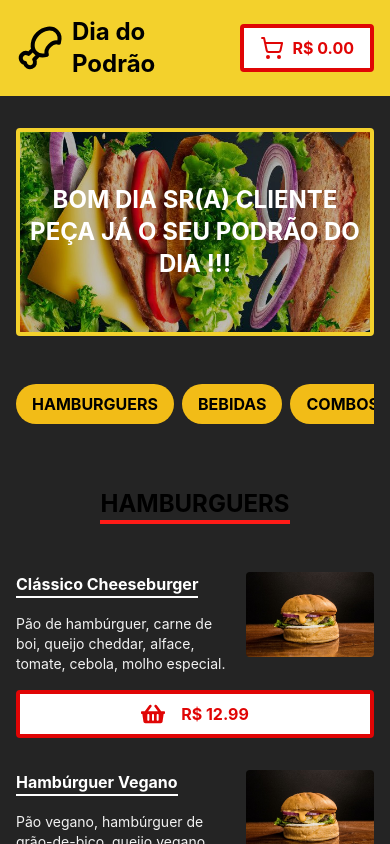
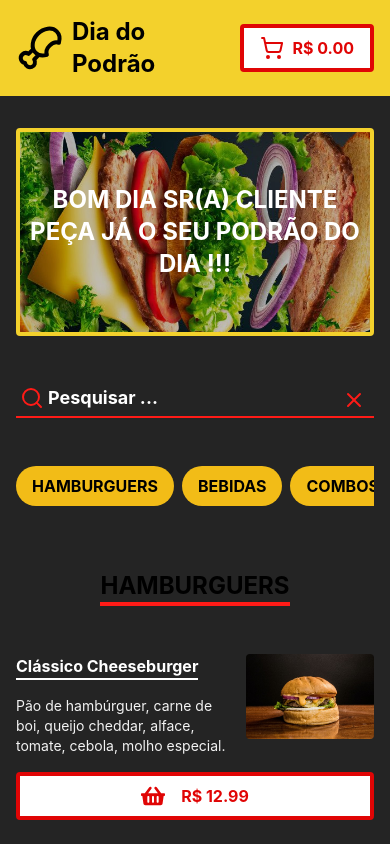
Before and after one commit to Arthur-Gab/dia-do-podrao, a React (Vite) app: page / in a window 390 px wide. Shown: the top 844 px of the page. Built offline with nearby package versions, Linux system fonts and the light colour scheme.

Commit message:
Projeto finalizado - 'front-end' - UI interativa e responsiva

```diff
--- a/src/components/AvailableFoodStuffs/index.jsx
+++ b/src/components/AvailableFoodStuffs/index.jsx
@@ -1,12 +1,40 @@
 import FoodItem from "../../layout/FoodItem";
+import { LuSearch } from "react-icons/lu";
 
 function AvailableFoodStuffs(props) {
-	const foodItemsList = props.content.map((item) => (
-		<FoodItem
-			key={item.id}
-			item={item}
-		/>
-	));
+	/*
+	Retornar somente os itens que possuem o nome ou description
+	igual ao valor do input, caso este tenha no minimo 1 caracter
+	*/
+	// props.content.map((item) => (
+	// 	<FoodItem
+	// 		key={item.id}
+	// 		item={item}
+	// 	/>
+	// ));
+	const foodItemsList = props.content
+		.filter((item) => {
+			if (props.getSearchedItem.length === 0) {
+				return item;
+			} else {
+				// Se a drescrição ou nome tiver o valor digitado
+				// retornar o item
+				if (
+					item.description
+						.toLowerCase()
+						.includes(props.getSearchedItem.toLowerCase()) ||
+					item.name.toLowerCase().includes(props.getSearchedItem.toLowerCase())
+				) {
+					return item;
+				}
+			}
+		})
+		.map((item) => (
+			<FoodItem
+				key={item.id}
+				item={item}
+			/>
+		));
 
 	return (
 		<section
@@ -21,8 +49,18 @@ function AvailableFoodStuffs(props) {
 			</h2>
 			<ul
 				aria-label="Lista de produtos"
-				className="lg:grid lg:grid-cols-2 lg:justify-items-center 2xl:grid-cols-3"
+				className={`${
+					foodItemsList.length > 0
+						? "lg:grid lg:grid-cols-2 lg:justify-items-center 2xl:grid-cols-3"
+						: "items-center flex flex-col gap-4 text-white-a6 font-bold  sm:text-lg max-sm:text-base"
+				}`}
 			>
+				{foodItemsList.length === 0 && (
+					<>
+						<h3>Infelizmente, não possuimos o item que você procura...</h3>
+						<LuSearch size={48} />
+					</>
+				)}
 				{foodItemsList}
 			</ul>
 		</section>
--- a/src/components/Filters/index.jsx
+++ b/src/components/Filters/index.jsx
@@ -1,29 +1,80 @@
 import QuickFilter from "../../layout/QuickFilter";
+import { LuSearch, LuX } from "react-icons/lu";
 
 function Filters(props) {
+	function getInputValue(e) {
+		props.onSearchItem(e.target.value);
+	}
+
+	function onResetInputValue() {
+		props.onSearchItem("");
+	}
+
 	return (
-		<div className="flex gap-2 overflow-x-auto pb-4 h-fit min-[519px]:justify-center sm:gap-4">
+		<>
+			<form
+				className="flex max-w-5xl w-full mx-auto items-center"
+				onReset={onResetInputValue}
+			>
+				<fieldset className="relative flex items-center pb-1 border-b-red border-b-2 w-full max-w-5xl mx-auto">
+					<LuSearch
+						size={24}
+						className="text-red absolute left-1"
+					/>
+					<label
+						htmlFor="searchFoods"
+						className="sr-only"
+					>
+						Pesquisar ...
+					</label>
+					<input
+						type="text"
+						id="searchFoods"
+						placeholder="Pesquisar ..."
+						className="w-full text-lg pl-8 bg-transparent placeholder:text-white text-white font-bold"
+						onChange={getInputValue}
+						value={props.inputValue}
+					/>
+				</fieldset>
+				<button
+					className="text-red border-b-red border-b-2 px-2 p-1"
+					type="reset"
+					aria-label="Limpar valor"
+				>
+					<LuX
+						size={24}
+						aria-hidden={true}
+						focusable={false}
+					/>
+				</button>
+			</form>
+			<div
+				className="flex gap-2 overflow-x-auto pb-4 h-fit min-[519px]:justify-center sm:gap-4"
+				tabIndex={-1}
+				aria-label={"Pesquisa rápida"}
+			>
 				<QuickFilter
 					label={"hamburguers"}
 					btnState={props.availableFoodStuffs.includes("hamburguers")}
-				onClick={props.onChangeAvailableFoodStuffs}
+					onClick={props.onFilterSection}
 				/>
 				<QuickFilter
 					label={"bebidas"}
 					btnState={props.availableFoodStuffs.includes("bebidas")}
-				onClick={props.onChangeAvailableFoodStuffs}
+					onClick={props.onFilterSection}
 				/>
 				<QuickFilter
 					label={"combos"}
 					btnState={props.availableFoodStuffs.includes("combos")}
-				onClick={props.onChangeAvailableFoodStuffs}
+					onClick={props.onFilterSection}
 				/>
 				<QuickFilter
-				label={"alcoólico"}
+					label={"alcoolico"}
 					btnState={props.availableFoodStuffs.includes("alcoolico")}
-				onClick={props.onChangeAvailableFoodStuffs}
+					onClick={props.onFilterSection}
 				/>
 			</div>
+		</>
 	);
 }
 
--- a/src/components/FoodStuffs/index.jsx
+++ b/src/components/FoodStuffs/index.jsx
@@ -7,15 +7,20 @@ import { DUMMY_PRODUCTS } from "../../DUMMY_PRODUCTS.JS";
 function FoodStuffs() {
 	// Serve para controlar a se os botões Hamburguer, Bebidas, Combos, ALcoolico estão marcados
 	const [availableFoodStuffs, setAvailableFoodStuffs] = useState([]);
-
+	const [serachedItem, setSearchedItem] = useState("");
 	/*
-		o available vai definir se o AvailableFoodStuffs aparece de 2 formas:
-		 - O estado do botão daquele AvailableFoodStuffs, exemplo, btn Hamburguer está ativado, a AvailableFoodStuffs dos Hamburguer aparece e
+		o availableFoodStuffs - State, vai definir se o <AvailableFoodStuffs/> aparece de 2 formas:
+		 - O estado do botão daquele <AvailableFoodStuffs/>, exemplo, btn Hamburguer está ativado, a <AvailableFoodStuffs/> dos Hamburguer aparece e
 		 as demais somente se seus respectivos botões também estiverem ativados (com X)
-		 - Todos os AvailableFoodStuffs estão com seus botões desativados (sem X)
+		 - Todos os <AvailableFoodStuffs/> estão com seus botões desativados (sem X)
 	*/
 
-	function handlerAddOrRemoveAvailableFoods(label) {
+	function handlerSetInputValue(enteredValue) {
+		setSearchedItem(enteredValue);
+	}
+
+	function handlerFilterSection(label) {
+		// label definido pelo nome do QuickFilter
 		const newState = availableFoodStuffs.includes(label)
 			? availableFoodStuffs.filter((item) => item !== label)
 			: [...availableFoodStuffs, label];
@@ -28,14 +33,17 @@ function FoodStuffs() {
 			<Banner />
 
 			<Filters
-				onChangeAvailableFoodStuffs={handlerAddOrRemoveAvailableFoods}
+				onFilterSection={handlerFilterSection}
+				onSearchItem={handlerSetInputValue}
 				availableFoodStuffs={availableFoodStuffs}
+				inputValue={serachedItem}
 			/>
 
 			{(availableFoodStuffs.length === 0) !==
 				availableFoodStuffs.includes("hamburguers") && (
 				<AvailableFoodStuffs
 					content={DUMMY_PRODUCTS.hamburguers}
+					getSearchedItem={serachedItem}
 					label={"hamburguers"}
 				/>
 			)}
@@ -44,6 +52,7 @@ function FoodStuffs() {
 				availableFoodStuffs.includes("bebidas") && (
 				<AvailableFoodStuffs
 					content={DUMMY_PRODUCTS.bebidas}
+					getSearchedItem={serachedItem}
 					label={"bebidas"}
 				/>
 			)}
@@ -52,6 +61,7 @@ function FoodStuffs() {
 				availableFoodStuffs.includes("combos") && (
 				<AvailableFoodStuffs
 					content={DUMMY_PRODUCTS.combos}
+					getSearchedItem={serachedItem}
 					label={"combos"}
 				/>
 			)}
@@ -60,6 +70,7 @@ function FoodStuffs() {
 				availableFoodStuffs.includes("alcoolico") && (
 				<AvailableFoodStuffs
 					content={DUMMY_PRODUCTS.alcoolico}
+					getSearchedItem={serachedItem}
 					label={"alcoólico"}
 				/>
 			)}
--- a/src/index.css
+++ b/src/index.css
@@ -16,7 +16,6 @@
 	}
 
 	body {
-		height: 200vh;
 		background-color: #242424;
 	}
 }
```
Lines whose indentation alone changed are shown as unchanged.
